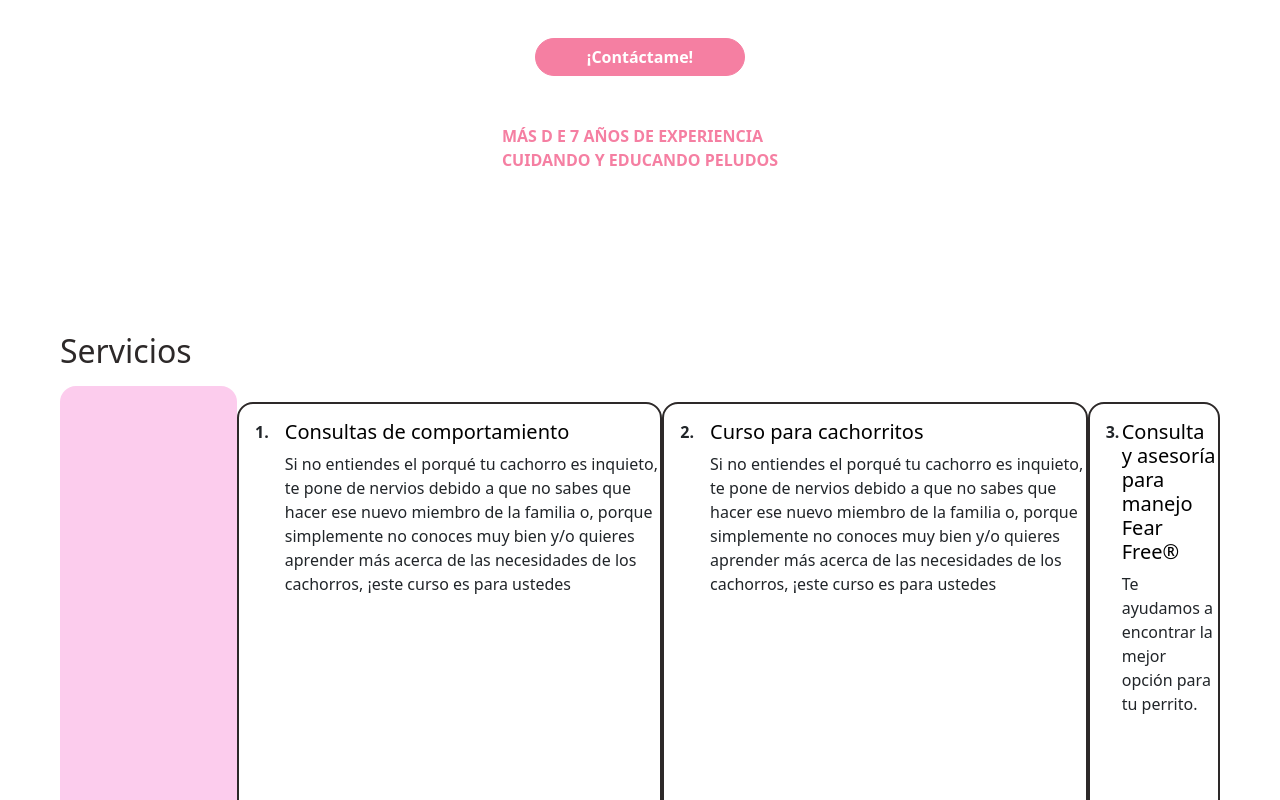
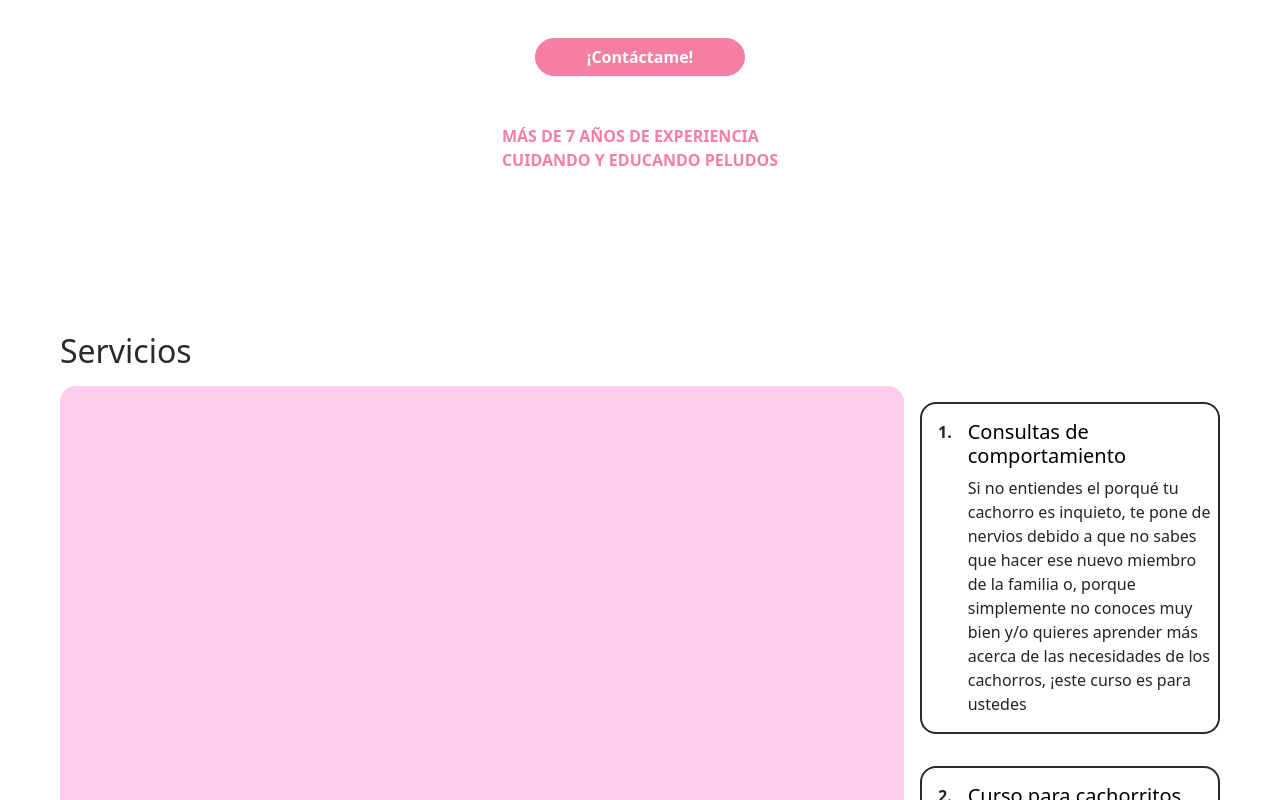
Before and after one commit to emiliodeleonhdez/sky-dog, a React (Create React App) app: page / in a window 1280 px wide. Shown: the part 1160-1960 px from the top of the page. Built offline with nearby package versions, Linux system fonts and the light colour scheme.

Commit message:
fix service card to desktop

```diff
--- a/src/App.scss
+++ b/src/App.scss
@@ -101,17 +101,20 @@ svg {
   }
   .services__container {
     .service__display {
-      width: 900px;
+      width: 100%;
       height: 1100px;
       background-color: $pink-nala;
     }
 
   }
 
-  // .landing__dog{
-  //   position: relative;
-  //   bottom: 315px;
-  // }
+  .service__card-container {
+    .service__card {
+      width: 300px;
+    }
+  }
+
+
 }
 
 .font-weight__bold {
@@ -272,6 +275,12 @@ svg {
         height: 500px;
       }
     }
+
+    .service__card-container {
+      .service__card {
+        width: 100%;
+      }
+    }
   }
   .merli-container__description {
 
--- a/src/components/Cards/Services/ServiceCard.jsx
+++ b/src/components/Cards/Services/ServiceCard.jsx
@@ -6,7 +6,7 @@ const ServiceCard = (props) => {
 
   return (
     <div className="service__card border border-black border-2 rounded-4 my-3 d-flex">
-        <aside className="w-25 text-center p-3 fw-bold">{`${id}.`}</aside>
+        <aside className="text-center p-3 fw-bold">{`${id}.`}</aside>
         <article className="mt-3">
             <h5>{cardTitle}</h5>
             <p>{cardBody}</p>
--- a/src/pages/Landing/LandingPage.jsx
+++ b/src/pages/Landing/LandingPage.jsx
@@ -1,37 +1,34 @@
 //imports
 import React from "react";
-import { useNavigate } from "react-router-dom";
+// import { useNavigate } from "react-router-dom";
 
 //components
 import PrimaryButton from "../../components/Buttons/PrimaryButton/PrimaryButton";
-import LandingCard from "../../components/Cards/Landing/LandingCard";
-import PrimaryCarousel from "../../components/Carousel/PrimaryCarousel";
 
 //illustrations
-import landingDog from "../../assets/header/nala.PNG";
 import ServiceCard from "../../components/Cards/Services/ServiceCard";
 
 const LandingPage = () => {
   //hooks
-  const navigate = useNavigate();
+  // const navigate = useNavigate();
 
-  const landingCards = [
-    {
-      img: "",
-      title: "Start with step 1",
-      description: "Nunc mattis feugiat ex scelerisque congue.",
-    },
-    {
-      img: "",
-      title: "Then step 2",
-      description: "Nunc mattis feugiat ex scelerisque congue.",
-    },
-    {
-      img: "",
-      title: "Finally, step 3",
-      description: "Nunc mattis feugiat ex scelerisque congue.",
-    },
-  ];
+  // const landingCards = [
+  //   {
+  //     img: "",
+  //     title: "Start with step 1",
+  //     description: "Nunc mattis feugiat ex scelerisque congue.",
+  //   },
+  //   {
+  //     img: "",
+  //     title: "Then step 2",
+  //     description: "Nunc mattis feugiat ex scelerisque congue.",
+  //   },
+  //   {
+  //     img: "",
+  //     title: "Finally, step 3",
+  //     description: "Nunc mattis feugiat ex scelerisque congue.",
+  //   },
+  // ];
 
   return (
     <>
@@ -55,9 +52,6 @@ const LandingPage = () => {
               ¿Cómo puedo comenzar a trabajar un tema de comportamiento?
             </p>
           </div>
-          {/* <div className="w-50">
-            <img className="w-100 landing__dog" src={landingDog} alt="" />
-          </div> */}
         </div>
         <section className="container-fluid d-flex flex-nowrap flex-column flex-md-row align-items-center justify-content-center justify-content-md-around p-2 p-sm-3 p-md-5 landing__hello-container">
           <article className="container m-0 me-md-5 hello__my-name-container">
@@ -79,7 +73,7 @@ const LandingPage = () => {
             </p>
           </article>
         </section>
-        <section className="contact-me__container container-fluid d-flex flex-column justify-content-center align-items-center my-5">
+        <section className="contact-me__container container-fluid d-flex flex-column justify-content-center align-items-center  p-2 p-sm-3 p-md-5">
           <PrimaryButton
             variant="primary"
             text="¡Contáctame!"
@@ -87,7 +81,7 @@ const LandingPage = () => {
           />
           <div className="call-to-action__container my-5">
             <p className="m-0 text-primary call-to-action__text">
-              MÁS D E 7 AÑOS DE EXPERIENCIA
+              MÁS DE 7 AÑOS DE EXPERIENCIA
             </p>
             <p className="m-0 text-primary call-to-action__text">
               CUIDANDO Y EDUCANDO PELUDOS
@@ -98,8 +92,9 @@ const LandingPage = () => {
           <h2 className="my-3 text-center text-md-start text-center text-md-start">
             Servicios
           </h2>
-          <div className="d-flex flex-column flex-md-row justify-content-center justify-content-md-start my-3">
+          <div className="d-flex flex-column flex-md-row justify-content-center justify-content-md-between my-3 services__main-container">
             <div className="service__display rounded-4"></div>
+            <section className="d-flex flex-column align-items-end service__card-container ms-md-3">
               <ServiceCard
                 id="1"
                 cardTitle="Consultas de comportamiento"
@@ -124,6 +119,7 @@ const LandingPage = () => {
               manejo Fear Free®"
                 cardBody="Te ayudamos a encontrar la mejor opción para tu perrito."
               />
+            </section>
           </div>
         </section>
       </div>
```
Lines whose indentation alone changed are shown as unchanged.
